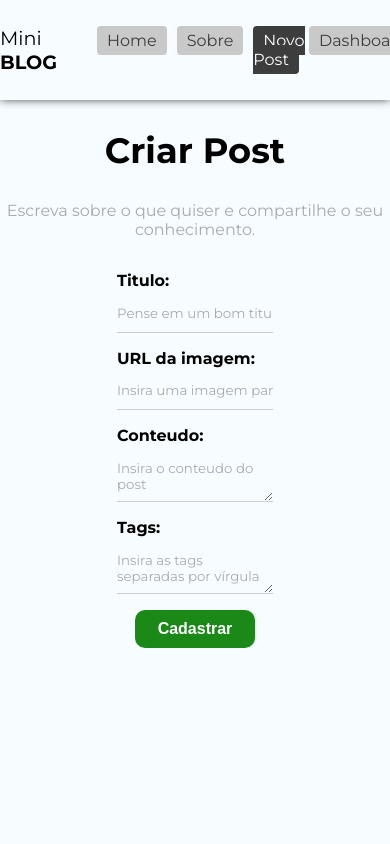
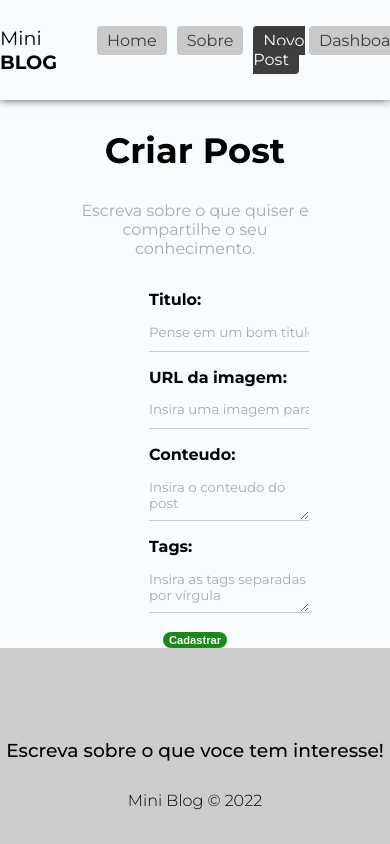
Before and after one commit to fescarvalho/MiniBlog, a React (Create React App) app: page /posts/create in a window 390 px wide. Shown: the top 844 px of the page. Built offline with nearby package versions, Linux system fonts and the light colour scheme; no server answers; sample sign-in values are in the browser's storage.

Commit message:
responsive initialized

```diff
--- a/src/App.css
+++ b/src/App.css
@@ -7,3 +7,13 @@
   min-height: 80vh;
   margin-bottom: 5em;
 }
+
+@media(max-width:600px) {
+  .container {
+
+    margin: 0 5em auto;
+    min-height: 50vh;
+
+}
+
+}
--- a/src/components/PostDetails/PostDetails.module.css
+++ b/src/components/PostDetails/PostDetails.module.css
@@ -28,5 +28,16 @@
   font-size:.8em;
   margin-bottom: 1em;
 
+}
+
+@media(max-width:600px) {
+  .post_detail {
+  text-align: center;
+}
+  .post_detail img{
+  max-width:100%
+  }
+}
+@media(max-width:450px) {
 
 }
--- a/src/index.css
+++ b/src/index.css
@@ -108,3 +108,14 @@ textarea {
   padding: 5px;
   border-radius: 5px;
 }
+
+
+@media (max-width: 600px) {
+  .btn {
+  width: 4rem;
+
+
+  padding: 2px 5px;
+  font-size: .7em;
+  }
+}
--- a/src/pages/CreatePost/CreatePost.module.css
+++ b/src/pages/CreatePost/CreatePost.module.css
@@ -1,5 +1,6 @@
 .create_post {
   text-align: center;
+
 }
 
 .create_post h2 {
@@ -10,3 +11,17 @@
   color: #aaa;
   margin-bottom: 2em
 }
+
+@media (max-width:600px) {
+  .create_post{
+    width: 100%;
+    height: 100%;
+
+
+  }
+
+  .create_post label {
+    width: 10rem;
+
+  }
+}
--- a/src/pages/Dashboard/Dashboard.module.css
+++ b/src/pages/Dashboard/Dashboard.module.css
@@ -56,3 +56,7 @@
   width: 100px;
   font-size: .7em;
 }
+
+@media (min-width: 600px) {
+
+}
--- a/src/pages/Home/Home.module.css
+++ b/src/pages/Home/Home.module.css
@@ -30,3 +30,28 @@
 .noposts a {
   padding: 10px 25px
 }
+
+@media(max-width:600px) {
+
+
+  .search_form input {
+    margin-right: 10px;
+    width: 50%;
+  }
+
+  .home h1 {
+    font-size: 20px;
+  }
+}
+
+@media(max-width:600px) {
+  .search_form input {
+    margin-right: 10px;
+    width: 90%;
+  }
+
+
+  .home h1 {
+    font-size: 15px;
+  }
+}
--- a/src/pages/Post/Post.module.css
+++ b/src/pages/Post/Post.module.css
@@ -21,3 +21,10 @@
 .tags span {
   font-weight: bold
 }
+
+@media (max-width: 600px) {
+  .post_container img{
+  width:80%;
+}
+
+}
```
Also changed, not shown: src/components/Header/Navbar.module.css (line endings or trailing spaces).
